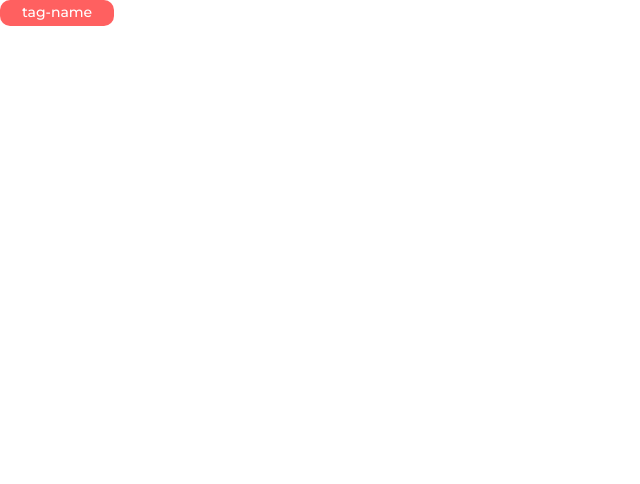
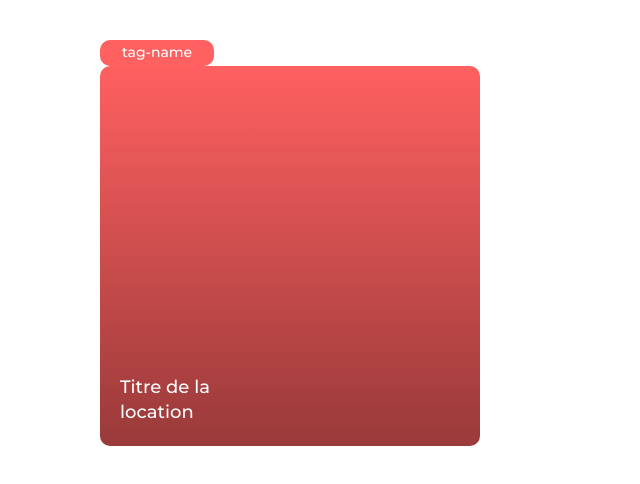
Before and after one commit to flesage-000/OC---Developpez-une-application-Web-avec-React-et-React-Router, a React (Create React App) app in the folder app/: page / in a window 1280 px wide. Shown: the top 484 px of the page, without its empty margins (0-640 px from the left). Built offline with nearby package versions, Linux system fonts and the light colour scheme.

Commit message:
Add Thumbs components

```diff
--- a/app/src/App.css
+++ b/app/src/App.css
@@ -1 +1,9 @@
-.App {}
+.App {
+  padding: 40px 100px;
+}
+
+@media (max-width: 480px) {
+  .App {
+    padding: 20px;
+  }
+}
--- a/app/src/App.js
+++ b/app/src/App.js
@@ -1,11 +1,13 @@
 import logo from './logo.svg';
 import './App.css';
-import Tags from "./components/tags/tags.js"
+import Tags from "./components/Tags/Tags.js"
+import Thumbs from './components/Thumbs/Thumbs';
 
 function App() {
   return (
     <div className="App">
       <Tags />
+      <Thumbs />
     </div>
   );
 }
--- /dev/null
+++ b/app/src/components/Thumbs/Thumbs.css
@@ -0,0 +1,35 @@
+.thumb {
+  background: linear-gradient(180deg, var(--color-bg-medium-light-red) 0%, rgba(0, 0, 0, 1) 250%);
+  border-radius: var(--corner-radius-default);
+
+  height: 340px;
+  width: 340px;
+  padding: 20px;
+
+  display: flex;
+  flex-direction: row;
+  flex-wrap: nowrap;
+  justify-content: flex-start;
+  align-content: center;
+  align-items: flex-end;
+}
+
+.thumb h2 {
+  color: var(--color-normal-text);
+  font-family: var(--font-main);
+  font-size: 18px;
+  font-weight: 500;
+  line-height: 25.67px;
+
+  order: 0;
+  flex: 0 1 auto;
+  align-self: auto;
+}
+
+@media (max-width: 480px) {
+  .thumb {
+    --padding-sides: 15px;
+    width: calc(100% - 2 * var(--padding-top-bottom));
+    padding: 15px var(--padding-sides);
+  }
+}
--- /dev/null
+++ b/app/src/components/Thumbs/Thumbs.js
@@ -0,0 +1,9 @@
+import './Thumbs.css';
+
+function Thumbs() {
+  return (<div className="thumb">
+    <h2>Titre de la<br />location</h2>
+  </div>)
+}
+
+export default Thumbs;
--- a/app/src/components/tags/tags.js
+++ b/app/src/components/tags/tags.js
@@ -1,4 +1,4 @@
-import './tags.css';
+import './Tags.css';
 
 function Tags() {
   return (<button className="tag">tag-name</button>)
--- a/app/src/index.css
+++ b/app/src/index.css
@@ -3,7 +3,7 @@
 
 :root {
   /* Colors: backgrounds */
-  --color-bg-main: rgba(255,255,255,1);;
+  --color-bg-main: rgba(255,255,255,1);
   --color-bg-medium-light-red: rgba(255,96,96,1);
   /* Colors: texts */
   --color-normal-text: rgba(255,255,255,1);
@@ -21,3 +21,6 @@ body {
   -webkit-font-smoothing: antialiased;
   -moz-osx-font-smoothing: grayscale;
 }
+
+@media (max-width: 480px) {
+}
```
